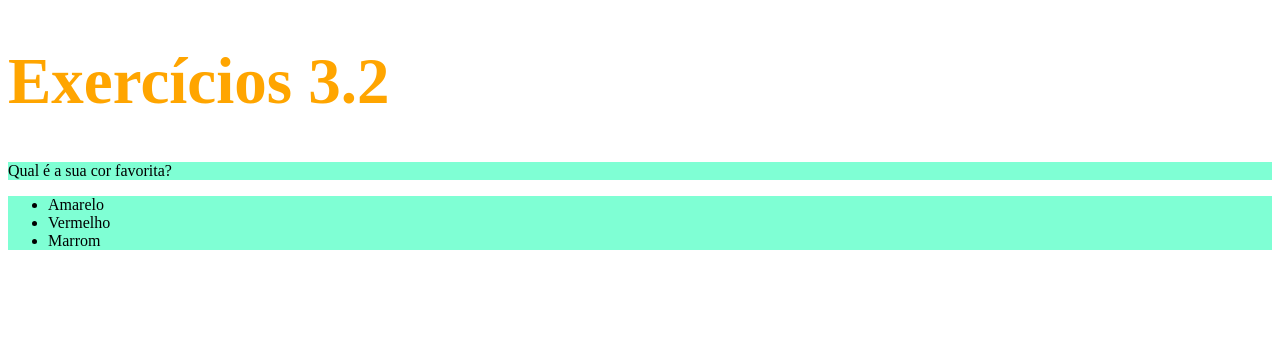
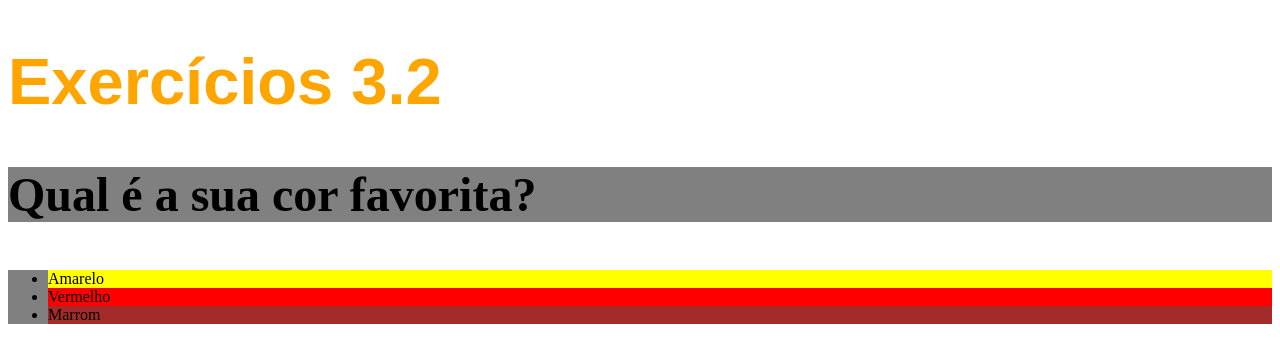
Before and after one commit to alinemsiqueira/trybe-exercises, a plain HTML site: page bloco-03-introducao-a-html-e-css/dia-02-html-css-primeiros-passos-em-css/index.html in a window 1280 px wide. Drawn offline with Linux system fonts and the light colour scheme.

Commit message:
Estiliza o texto

```diff
--- a/bloco-03-introducao-a-html-e-css/dia-02-html-css-primeiros-passos-em-css/index.html
+++ b/bloco-03-introducao-a-html-e-css/dia-02-html-css-primeiros-passos-em-css/index.html
@@ -4,17 +4,40 @@
     <meta charset="UTF-8">
     <title>HTML</title>
     <style>
+        body {
+            font-size: 16px;
+        }
+
         h1 {
             font-size: 65px;
             color: orange;
+            font-family: sans-serif;
         }
 
         ul {
-            background-color: gray;
+            background-color: beige;
+        }
+
+        p {
+            font-size: 48px;
+            font-weight: 600;
         }
 
         .colors-list {
-            background-color: aquamarine;
+            background-color: gray;
+            font-style: bold;
+        }
+
+        .yellow-text {
+            background-color: yellow;
+        }
+
+        .red-text {
+            background-color: red;
+        }
+
+        .brown-text {
+            background-color: brown;
         }
     </style>
   </head>
@@ -22,9 +45,9 @@
     <h1>Exercícios 3.2</h1>
     <p class="colors-list">Qual é a sua cor favorita?</p>
     <ul class="colors-list">
-      <li>Amarelo</li>
-      <li>Vermelho</li>
-      <li>Marrom</li>
+      <li class="yellow-text">Amarelo</li>
+      <li class="red-text">Vermelho</li>
+      <li class="brown-text">Marrom</li>
     </ul>
   </body>
 </html>
```
